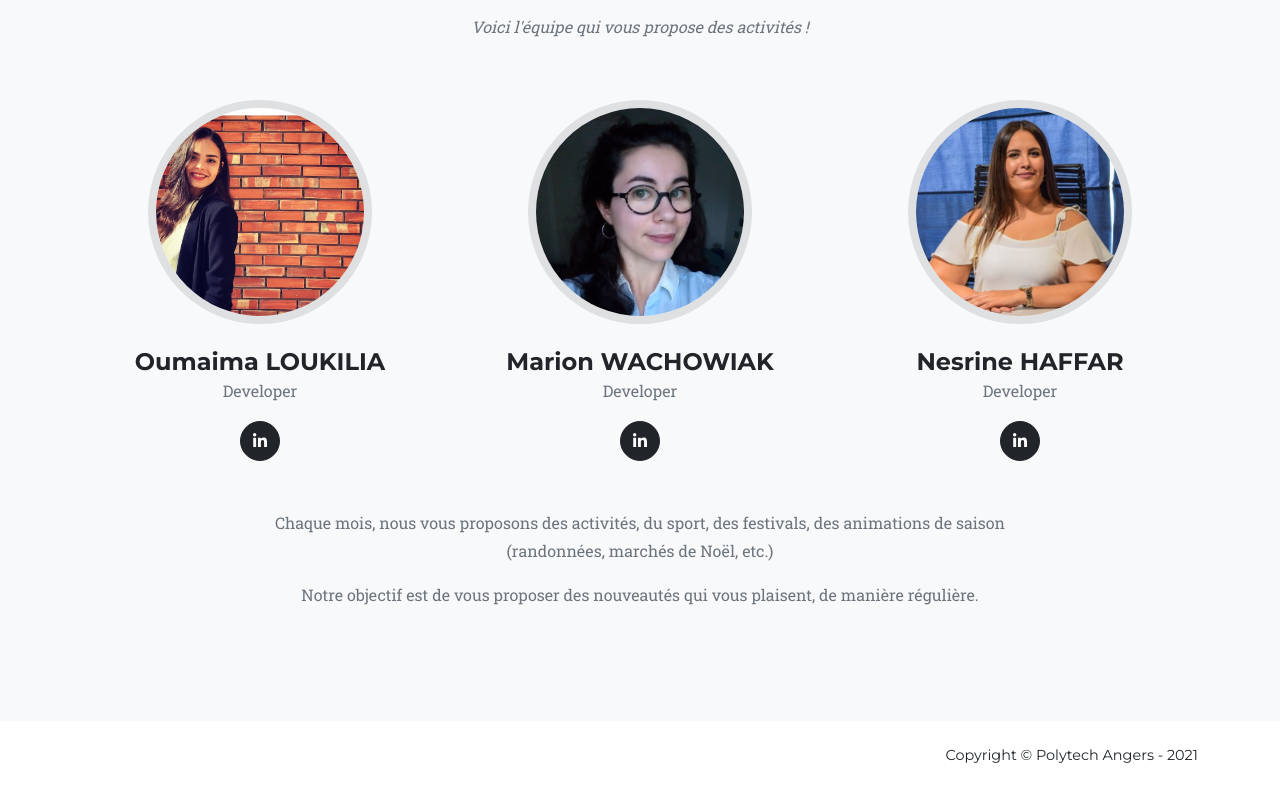
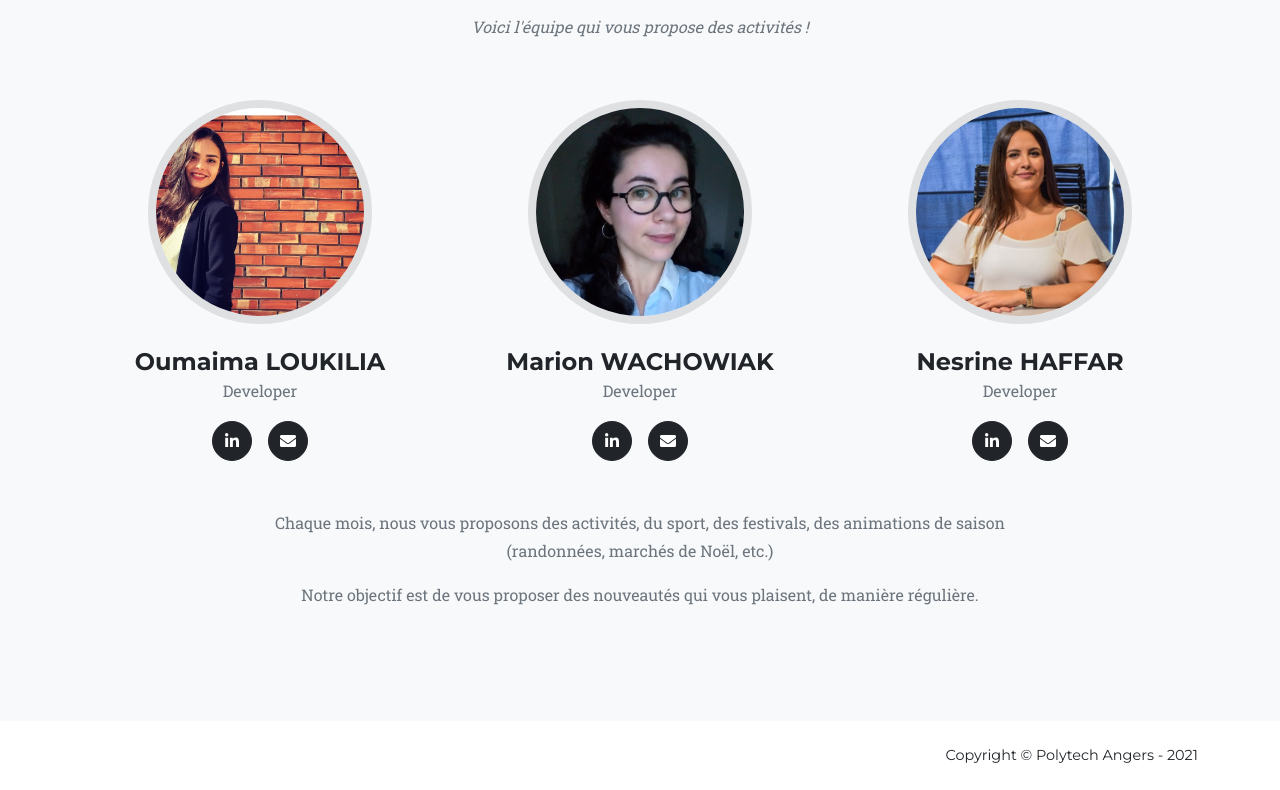
Before and after one commit to MarionWachowiak/ProjetDevWeb_Moodivity, a Vue app: page / in a window 1280 px wide. Shown: the part 8076-8866 px from the top of the page. Built offline with nearby package versions, Linux system fonts and the light colour scheme; no server answers.

Commit message:
mailto added

```diff
--- a/src/components/HomePage.vue
+++ b/src/components/HomePage.vue
@@ -509,6 +509,7 @@
                         <h4>Oumaima LOUKILIA</h4>
                         <p class="text-muted">Developer</p>
                         <a class="btn btn-dark btn-social mx-2" href="https://www.linkedin.com/in/oumaima-loukilia-106617195/"><i class="fab fa-linkedin-in"></i></a>
+                        <a class="btn btn-dark btn-social mx-2" href="mailto:oumaima.loukilia@etud.univ-angers.fr"><i class="fa fa-envelope"></i></a>
                     </div>
                 </div>
                 <div class="col-lg-4">
@@ -517,6 +518,7 @@
                         <h4>Marion WACHOWIAK</h4>
                         <p class="text-muted">Developer</p>
                         <a class="btn btn-dark btn-social mx-2" href="https://www.linkedin.com/in/marionwachowiak/"><i class="fab fa-linkedin-in"></i></a>
+                        <a class="btn btn-dark btn-social mx-2" href="mailto:mwachowiak@etud.univ-angers.fr"><i class="fa fa-envelope"></i></a>
                     </div>
                 </div>
                 <div class="col-lg-4">
@@ -525,6 +527,7 @@
                         <h4>Nesrine HAFFAR</h4>
                         <p class="text-muted">Developer</p>
                         <a class="btn btn-dark btn-social mx-2" href="https://www.linkedin.com/in/nesrine-haffar-268167172/"><i class="fab fa-linkedin-in"></i></a>
+                        <a class="btn btn-dark btn-social mx-2" href="mailto:nesrine.haffar@etud.univ-angers.fr"><i class="fa fa-envelope"></i></a>
                     </div>
                 </div>
             </div>
```
